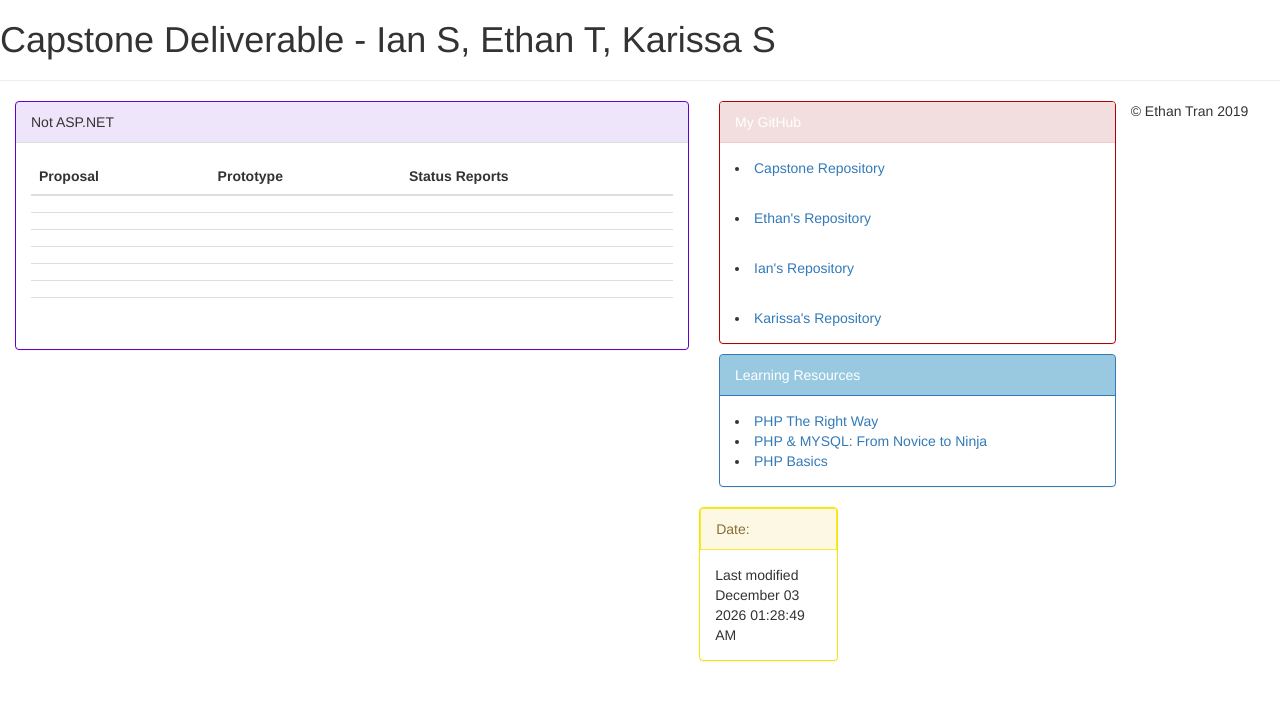
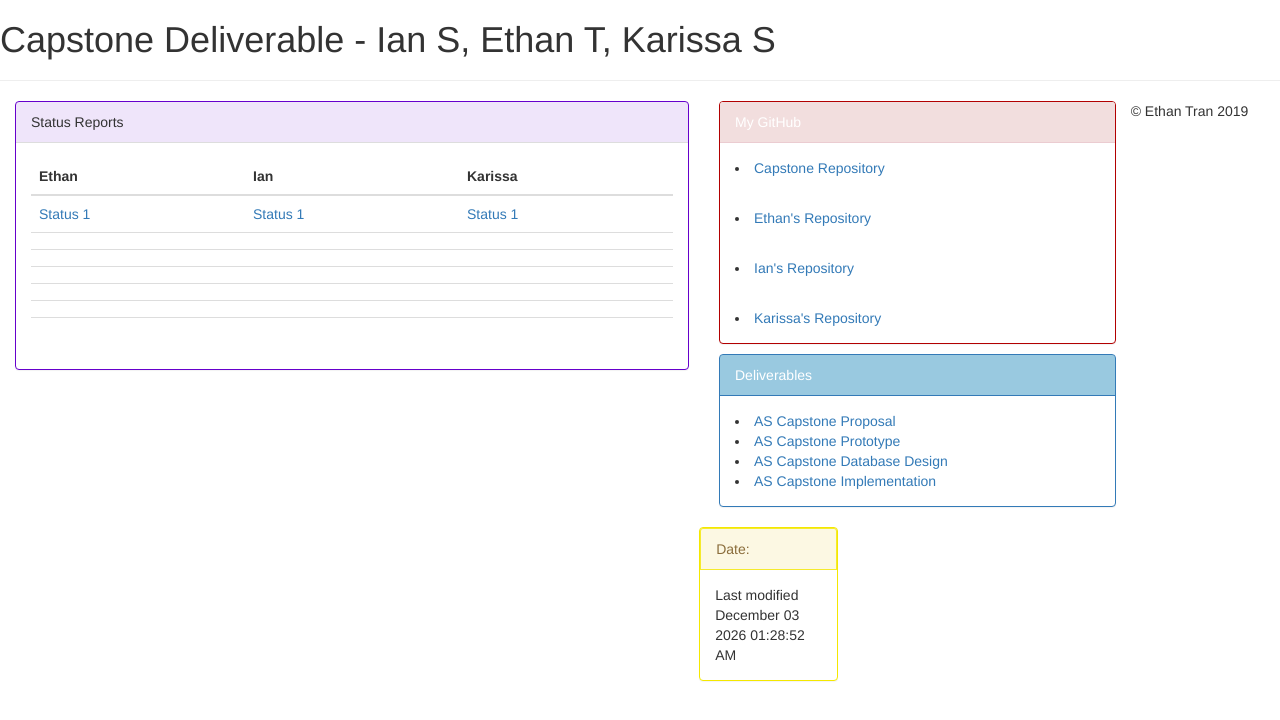
Before and after one commit to Eq-Tran/AS-Capstone, a PHP site: page /mainpage.php in a window 1280 px wide. Shown: the top 720 px of the page. Run offline with PHP 8.4, Linux system fonts and the light colour scheme; lists and menus that the app fills with data are empty.

Commit message:
Second Mainpage Update

```diff
--- a/mainpage.php
+++ b/mainpage.php
@@ -17,73 +17,60 @@
 
             <div class="col-sm-4" style="width:55%;">
         <div class="panel panel-default" style="border-color: rgba(102,0,204, 1.0);">
-            <div class="panel-heading" style="background-color: rgba(102,0,204, .1);"> Not ASP.NET </div>
+            <div class="panel-heading" style="background-color: rgba(102,0,204, .1);"> Status Reports </div>
                 <div class="panel-body">
             <table class="table" >
                 <thead>
                 <tr>
-                 <th scope="col">Proposal</th>
-                 <th scope="col">Prototype</th>
-                 <th scope="col">Status Reports</th>
+                 <th scope="col">Ethan</th>
+                 <th scope="col">Ian</th>
+                 <th scope="col">Karissa</th>
                 </tr>
             </thead>
             <tbody id="table-body">
 
                 <tr>
-                <td></td>
-                <td></td>
-                <td>
-                </td>
-
+                <td><a href="">Status 1</a></td>
+                <td><a href="">Status 1</a></td>
+                <td><a href="">Status 1</a></td>
                 </tr>
-
 
                 <tr>
                 <td></td>
                 <td></td>
-                <td>
-                </td>
+                <td></td>
                 </tr>
+
                 <tr>
                 <td></td>
                 <td></td>
-                <td>
-                <a</a>
-                <a></a>
-                </td>
+                <td></td>
                 </tr>
+
                 <tr>
                 <td></td>
                 <td></td>
-                <td>
-                <a</a>
-                <a></a>
-                </td>
+                <td></td>
                 </tr>
+
                 <tr>
                 <td></td>
                 <td></td>
-                <td>
-                <a</a>
-                <a></a>
-                </td>
+                <td></td>
                 </tr>
+
                 <tr>
                 <td></td>
                 <td></td>
-                <td>
-                <a</a>
-                <a></a>
-                </td>
+                <td></td>
                 </tr>
+
                 <tr>
                 <td></td>
                 <td></td>
-                <td>
-                <a</a>
-                <a></a>
-                </td>
+                <td></td>
                 </tr>
+
             </tbody>
             </table>
 
@@ -110,11 +97,12 @@
 
                 <div class="col-sm-4">
                 <div class="panel panel-primary"  >
-                    <div class="panel-heading" style="background-color:rgba(0, 121, 178, .4);"> Learning Resources </div>
+                    <div class="panel-heading" style="background-color:rgba(0, 121, 178, .4);"> Deliverables </div>
                     <div class="panel-body">
-                        <li><a href="https://phptherightway.com/">PHP The Right Way</a></li>
-                        <li><a href="https://www.gocit.vn/files/Sitepoint.PHP.and.MySQL.Novice.to.Ninja.5th.Edition-www.gocit.vn.pdf">PHP & MYSQL: From Novice to Ninja</a></li>
-                        <li><a href="https://www.learn-php.org/">PHP Basics</a></li>
+                        <li><a href="">AS Capstone Proposal</a></li>
+                        <li><a href="">AS Capstone Prototype</a></li>
+                        <li><a href="">AS Capstone Database Design</a></li>
+                        <li><a href="">AS Capstone Implementation</a></li>
 
 
                     </div>
```
